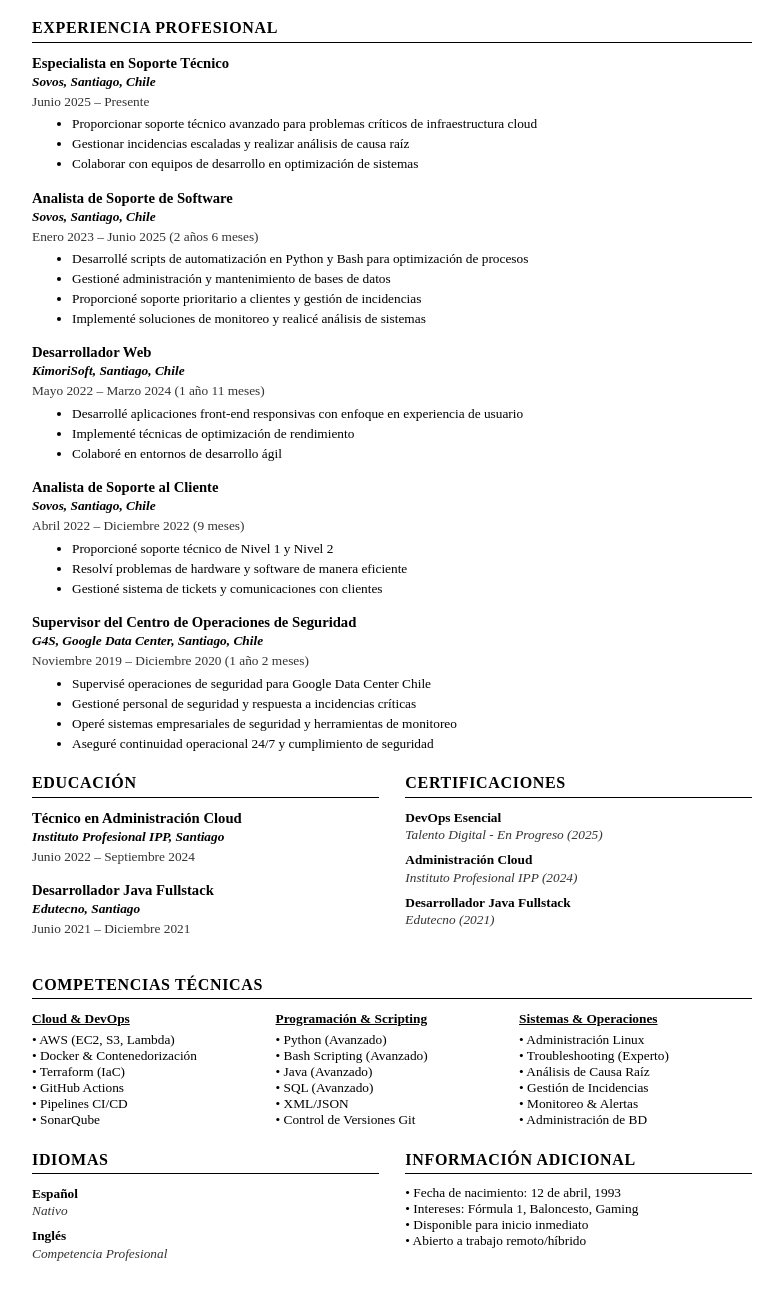
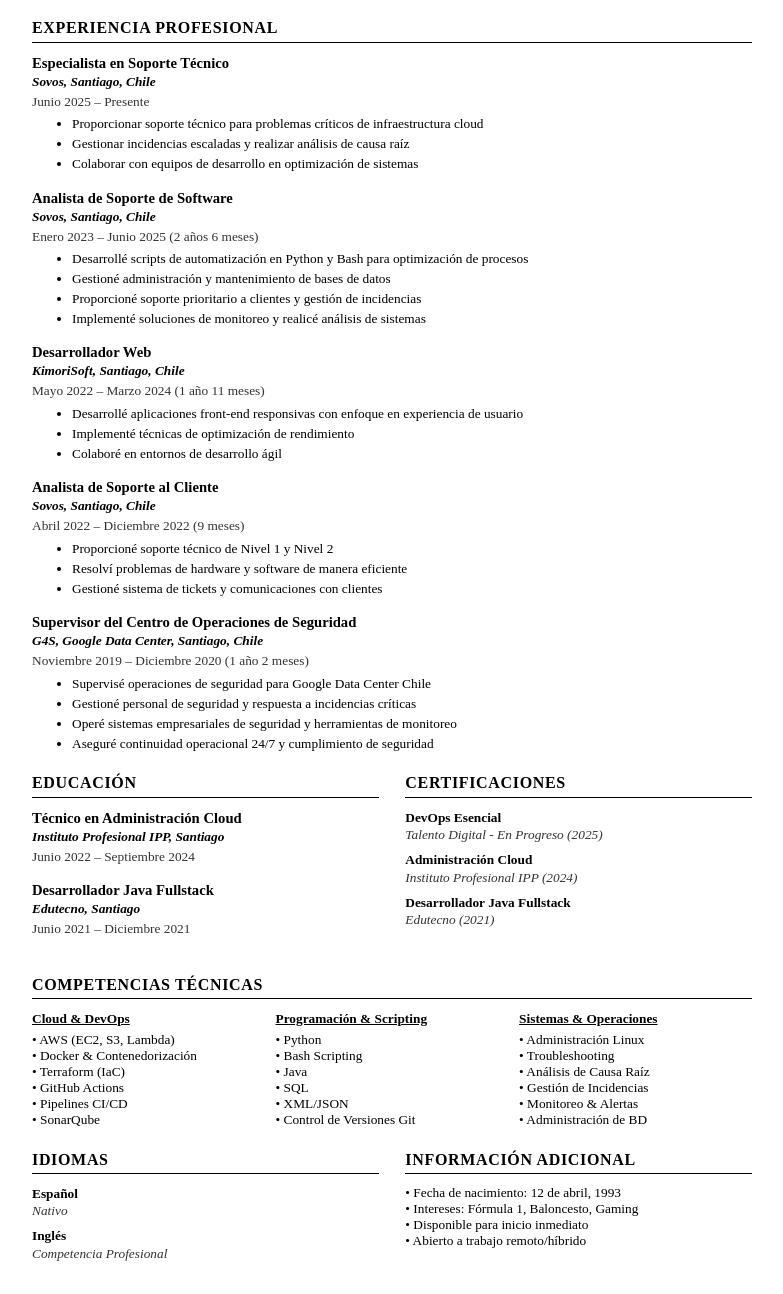
Before and after one commit to ignazer/CV_IMG, a website: page es/index.html in a window 1280 px wide. Shown: the part 370-1664 px from the top of the page, without its empty margins (248-1031 px from the left). Drawn offline with Linux system fonts and the light colour scheme.

Commit message:
index: clean up

```diff
--- a/es/index.html
+++ b/es/index.html
@@ -61,7 +61,7 @@
                 </div>
                 <div class="job-description">
                     <ul>
-                        <li>Proporcionar soporte técnico avanzado para problemas críticos de infraestructura cloud</li>
+                        <li>Proporcionar soporte técnico para problemas críticos de infraestructura cloud</li>
                         <li>Gestionar incidencias escaladas y realizar análisis de causa raíz</li>
                         <li>Colaborar con equipos de desarrollo en optimización de sistemas</li>
                     </ul>
@@ -192,10 +192,10 @@
                 <div class="skill-category">
                     <h3>Programación &amp; Scripting</h3>
                     <div class="skill-list">
-                        • Python (Avanzado)<br>
-                        • Bash Scripting (Avanzado)<br>
-                        • Java (Avanzado)<br>
-                        • SQL (Avanzado)<br>
+                        • Python<br>
+                        • Bash Scripting<br>
+                        • Java<br>
+                        • SQL<br>
                         • XML/JSON<br>
                         • Control de Versiones Git
                     </div>
@@ -205,7 +205,7 @@
                     <h3>Sistemas &amp; Operaciones</h3>
                     <div class="skill-list">
                         • Administración Linux<br>
-                        • Troubleshooting (Experto)<br>
+                        • Troubleshooting<br>
                         • Análisis de Causa Raíz<br>
                         • Gestión de Incidencias<br>
                         • Monitoreo &amp; Alertas<br>
```
Also changed, not shown: index.html (+6 -6 lines), PRINT_GUIDE.md (added), lighthouserc.js (added), styles.css (added), 2 other files.
